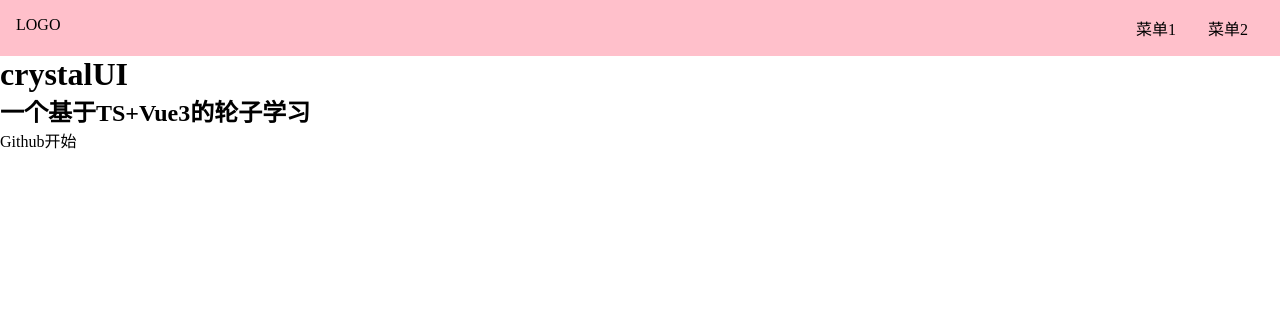
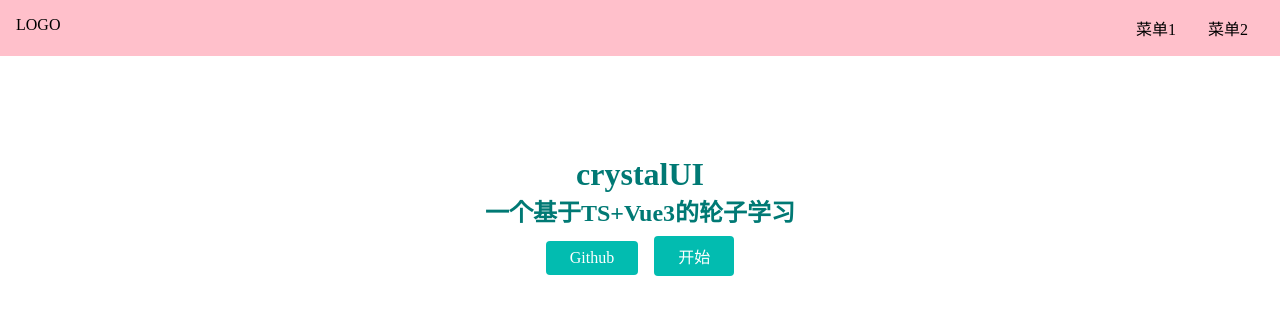
Before and after one commit to crystalcici/crystalwheel-ui, a Vue app: page /#/ in a window 1280 px wide. Shown: the top 314 px of the page. Built offline with nearby package versions, Linux system fonts and the light colour scheme.

Commit message:
Home页面css

```diff
--- a/src/views/Home.vue
+++ b/src/views/Home.vue
@@ -20,4 +20,80 @@ export default {
 }
 </script>
 <style lang="scss" scoped>
+  $green: #02bcb0;
+  $border-radius: 4px;
+  $color: #007974;
+  .topnavAndBanner {
+    background: linear-gradient(145deg, rgba(227, 255, 253, 1) 0%, rgba(183, 233, 230, 1) 100%);
+    clip-path: ellipse(80% 60% at 50% 40%);
+  }
+  .features {
+    margin: 64px auto;
+    padding: 0 16px;
+    @media (min-width: 800px) {
+      width: 800px;
+      >ul {
+        >li {
+          width: 50%;
+        }
+      }
+    }
+    @media (min-width: 1200px) {
+      width: 1200px;
+      >ul {
+        >li {
+          width: 33.3333%;
+        }
+      }
+    }
+    >ul {
+      display: flex;
+      flex-wrap: wrap;
+      >li {
+        margin: 16px 0;
+        display: grid;
+        justify-content: start;
+        align-content: space-between;
+        grid-template-areas:
+          "icon title"
+          "icon text";
+        grid-template-columns: 80px auto;
+        grid-template-rows: 1fr auto;
+        >svg {
+          grid-area: icon;
+          width: 64px;
+          height: 64px;
+        }
+        >h3 {
+          grid-area: title;
+          font-size: 28px;
+        }
+        >p {
+          grid-area: text
+        }
+      }
+    }
+  }
+  .banner {
+    color: $color;
+    padding: 100px 0;
+    display: flex;
+    justify-content: center;
+    align-items: center;
+    flex-direction: column;
+    >.actions {
+      padding: 8px 0;
+      a {
+        margin: 0 8px;
+        background: $green;
+        color: white;
+        display: inline-block;
+        padding: 8px 24px;
+        border-radius: $border-radius;
+        &:hover {
+          text-decoration: none;
+        }
+      }
+    }
+  }
 </style>
```
